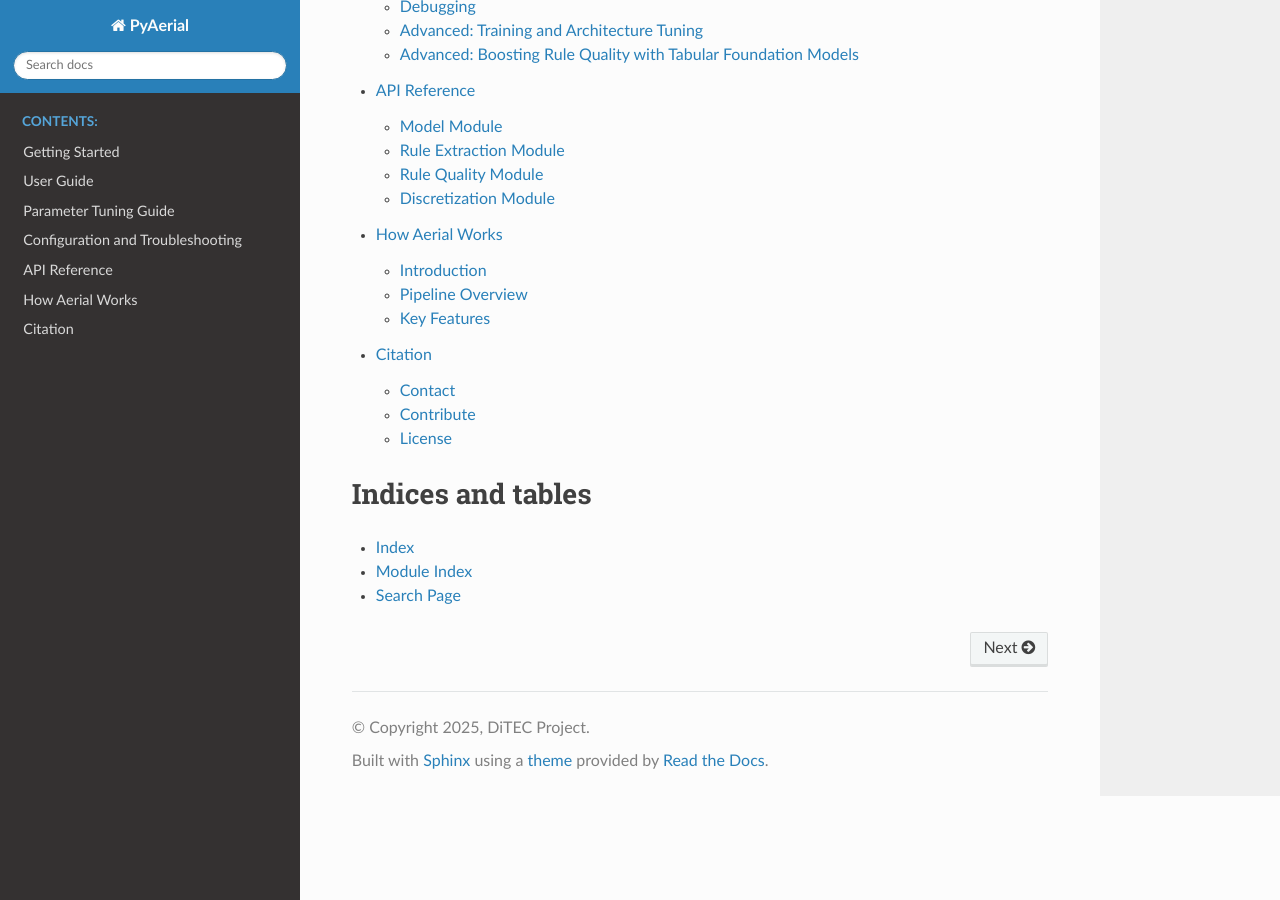
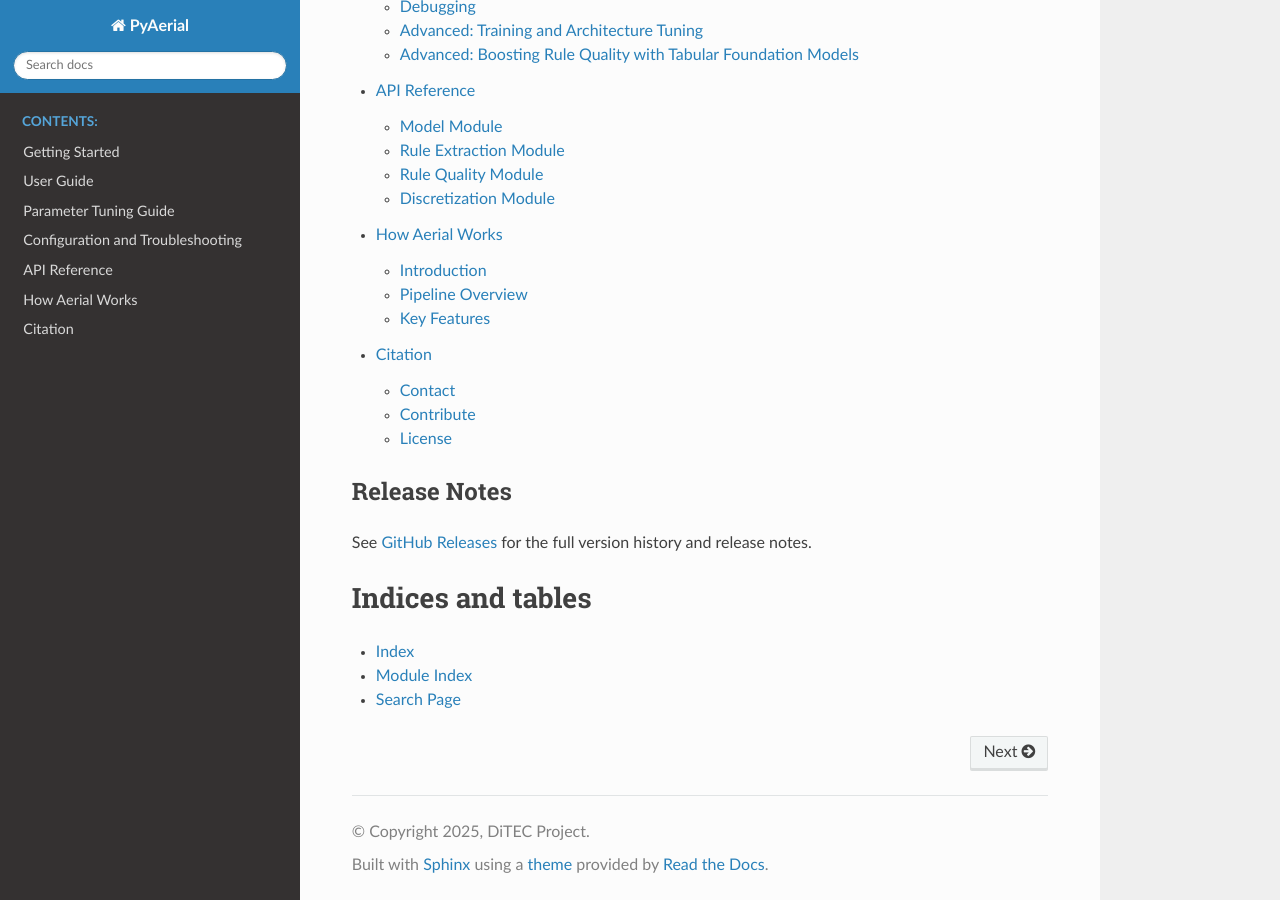
Before and after one commit to DiTEC-project/pyaerial, a Sphinx documentation site: the page built from docs/source/index.rst, in a window 1280 px wide and 900 px high, scrolled down 2523 px. Built offline with Sphinx 7.4.7 and the Read the Docs theme 3.1.0, drawn with Linux system fonts in a browser that asks for light colours; the version number could not be read and is left out.

Commit message:
link release notes to readme file and readthedocs

```diff
--- a/docs/source/index.rst
+++ b/docs/source/index.rst
@@ -47,6 +47,11 @@ For comprehensive benchmarks and comparisons with Mlxtend (e.g., FPGrowth, Aprio
    research
    citation
 
+Release Notes
+-------------
+
+See `GitHub Releases <https://github.com/DiTEC-project/pyaerial/releases>`_ for the full version history and release notes.
+
 Indices and tables
 ==================
 
```
Also changed, not shown: README.md (+3 -0 lines).
